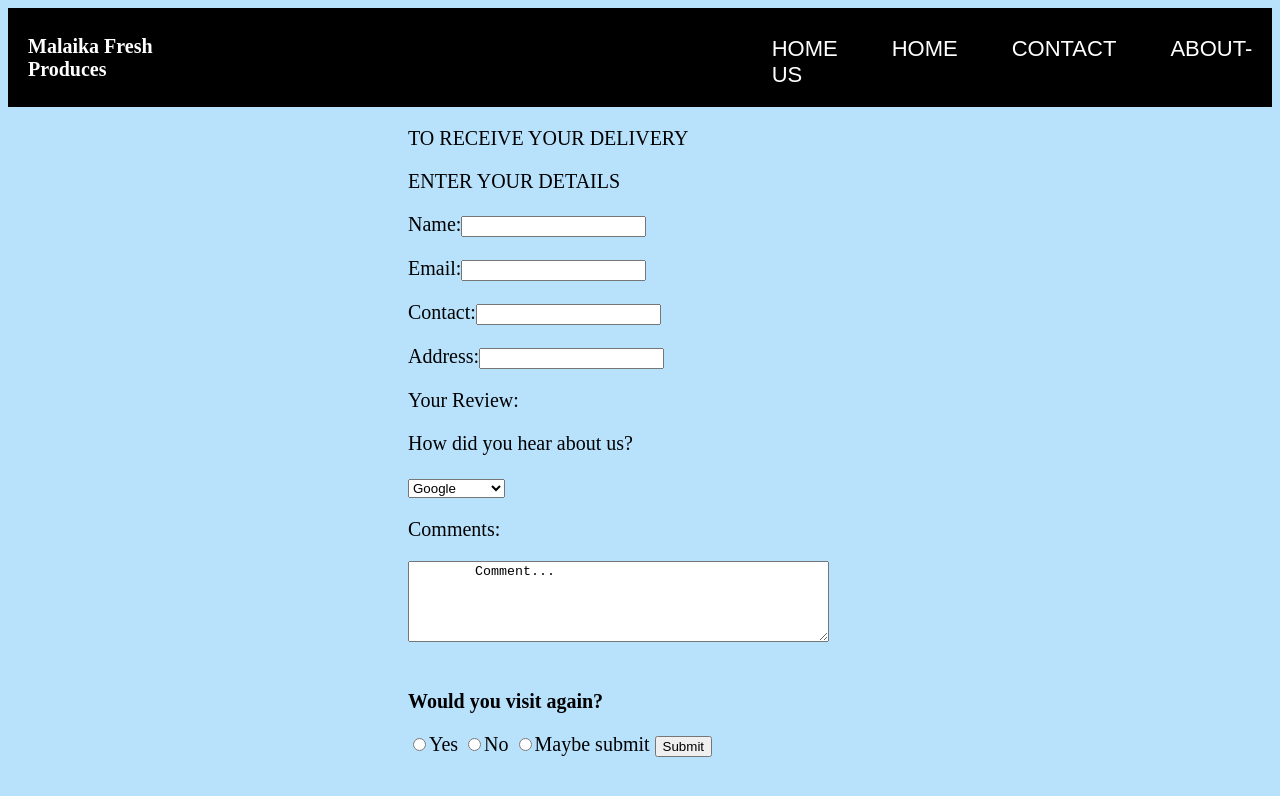
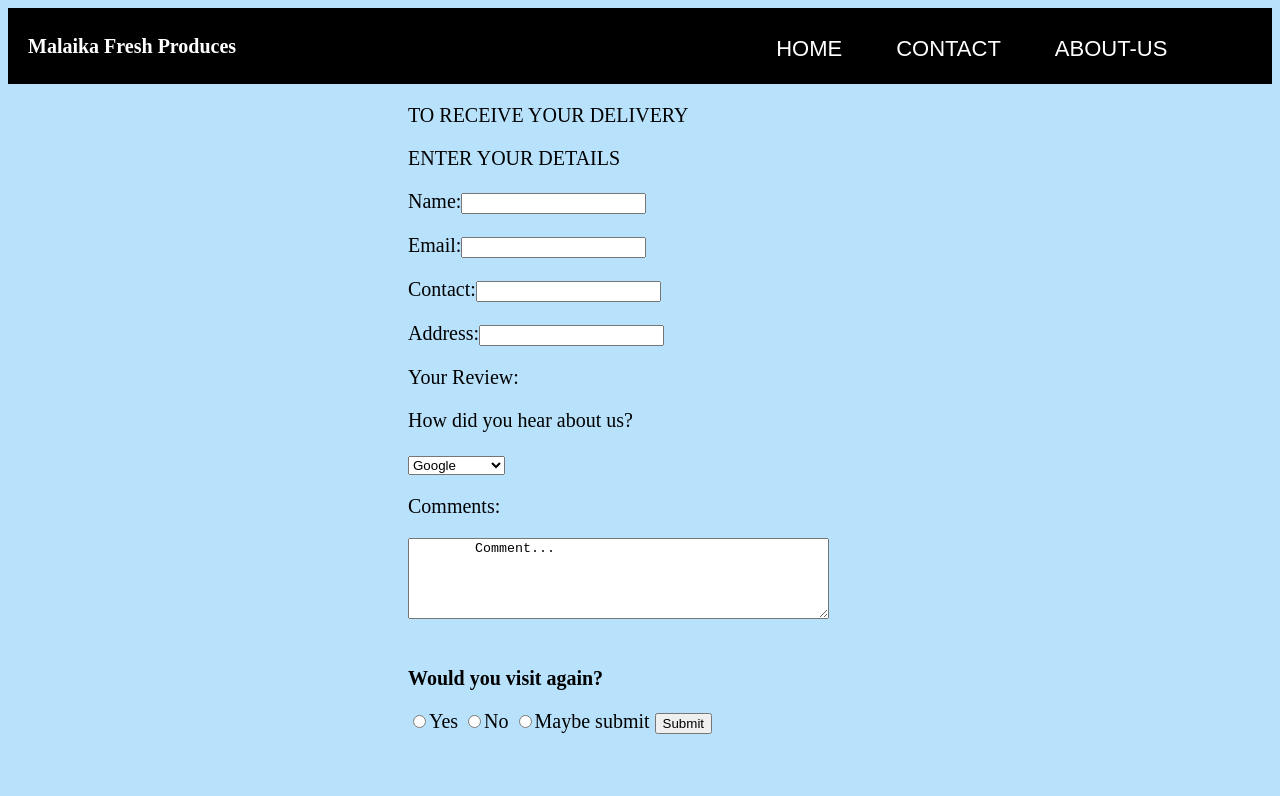
Before and after one commit to Ange-116/malaika-fresh-produces, a plain HTML site: page contactus.html in a window 1280 px wide. Drawn offline with Linux system fonts and the light colour scheme.

Commit message:
Update contactus.html

```diff
--- a/contactus.html
+++ b/contactus.html
@@ -14,7 +14,6 @@
         </div>
        <div id=pages>
       <ul id=mn>
-       <a href="home.html">HOME</a>
      <a href="https://ange-116.github.io/malaika-fresh-produces/index.html">HOME</a>
   <a href="https://ange-116.github.io/malaika-fresh-produces/contactus.html">CONTACT</a>
   <a href="https://ange-116.github.io/malaika-fresh-produces/aboutus.html">ABOUT-US</a>
```
